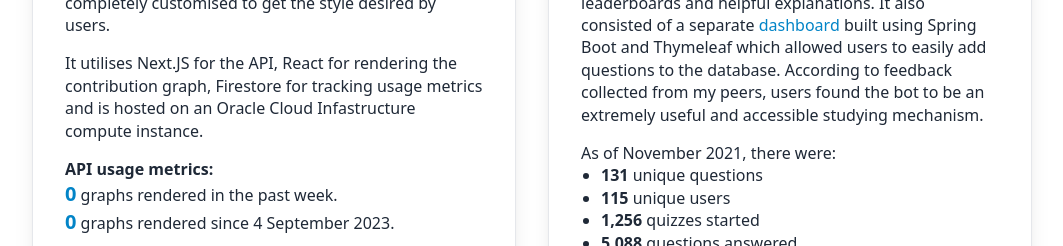
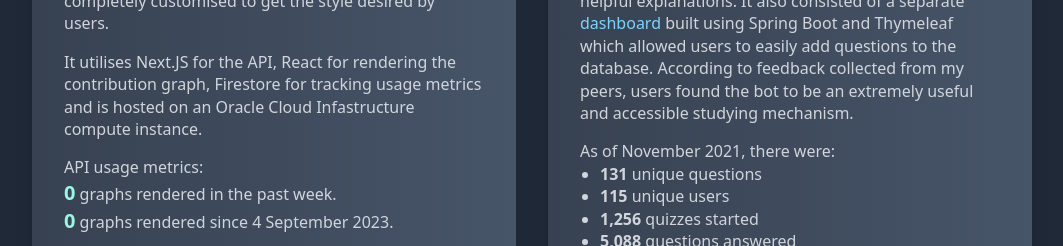
Before and after one commit to pumbas600/E-Portfolio, a Next.js app: page / in a window 1280 px wide. Shown: the part 2000-2246 px from the top of the page, without its empty margins (108-1171 px from the left). Built offline with nearby package versions, Linux system fonts and the light colour scheme; no server answers; the database is empty.

Commit message:
fix: :bug: Theme not correctly being set to darkmode initially

```diff
--- a/components/Card/GitHubContributionsCard.tsx
+++ b/components/Card/GitHubContributionsCard.tsx
@@ -33,7 +33,7 @@ export default function GitHubContributionsCard() {
 						tracking usage metrics and is hosted on an Oracle Cloud Infastructure compute instance.
 					</p>
 					<div>
-						<b>API usage metrics:</b>
+						<p>API usage metrics:</p>
 						<div className="flex flex-col">
 							<div>
 								<b className="text-xl dark:text-teal-200 text-sky-600">{formatMetric(pastWeekCalls)}</b>
--- a/pages/index.tsx
+++ b/pages/index.tsx
@@ -19,6 +19,8 @@ export default function Home() {
 		const storedTheme = localStorage.getItem(LocalStorageThemeKey);
 		if (storedTheme !== null) {
 			updateTheme(storedTheme as Theme);
+		} else {
+			updateTheme('dark'); // Call this so that it sets the theme in localStorage and the classlist.
 		}
 	}, []);
 
```
